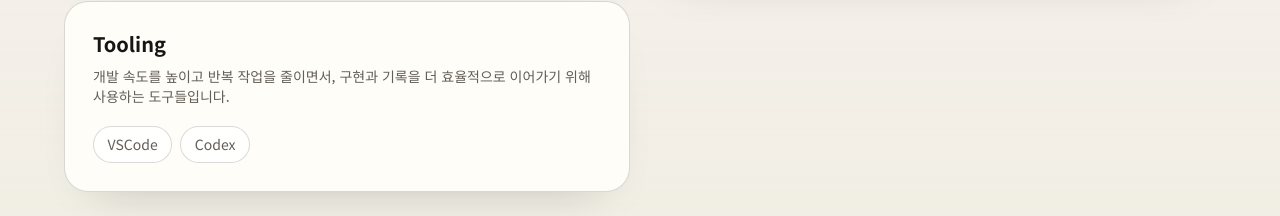
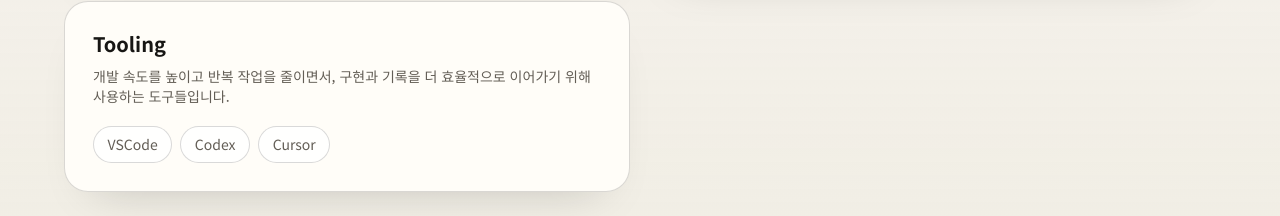
Before and after one commit to SeungMin-Baek98/portfolio, a Next.js app: page / in a window 1280 px wide. Shown: the part 2320-2536 px from the top of the page. Built offline with nearby package versions, Linux system fonts and the light colour scheme.

Commit message:
✏️ 기술 스택 그룹에 'Cursor' 추가

```diff
--- a/data/site-content.ts
+++ b/data/site-content.ts
@@ -86,7 +86,7 @@ export const techStackGroups: TechStackGroup[] = [
 		category: 'Tooling',
 		description:
 			'개발 속도를 높이고 반복 작업을 줄이면서, 구현과 기록을 더 효율적으로 이어가기 위해 사용하는 도구들입니다.',
-		items: ['VSCode', 'Codex']
+		items: ['VSCode', 'Codex', 'Cursor']
 	}
 ];
 
```
